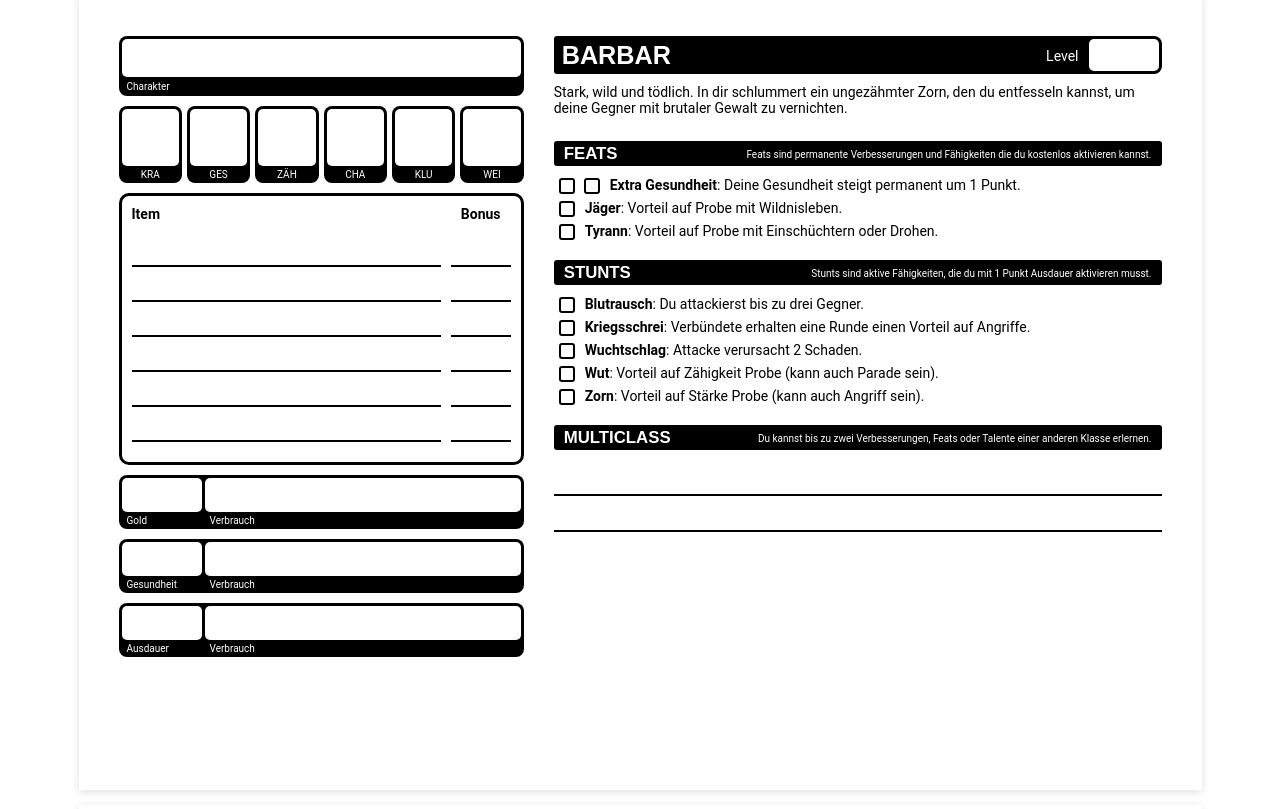
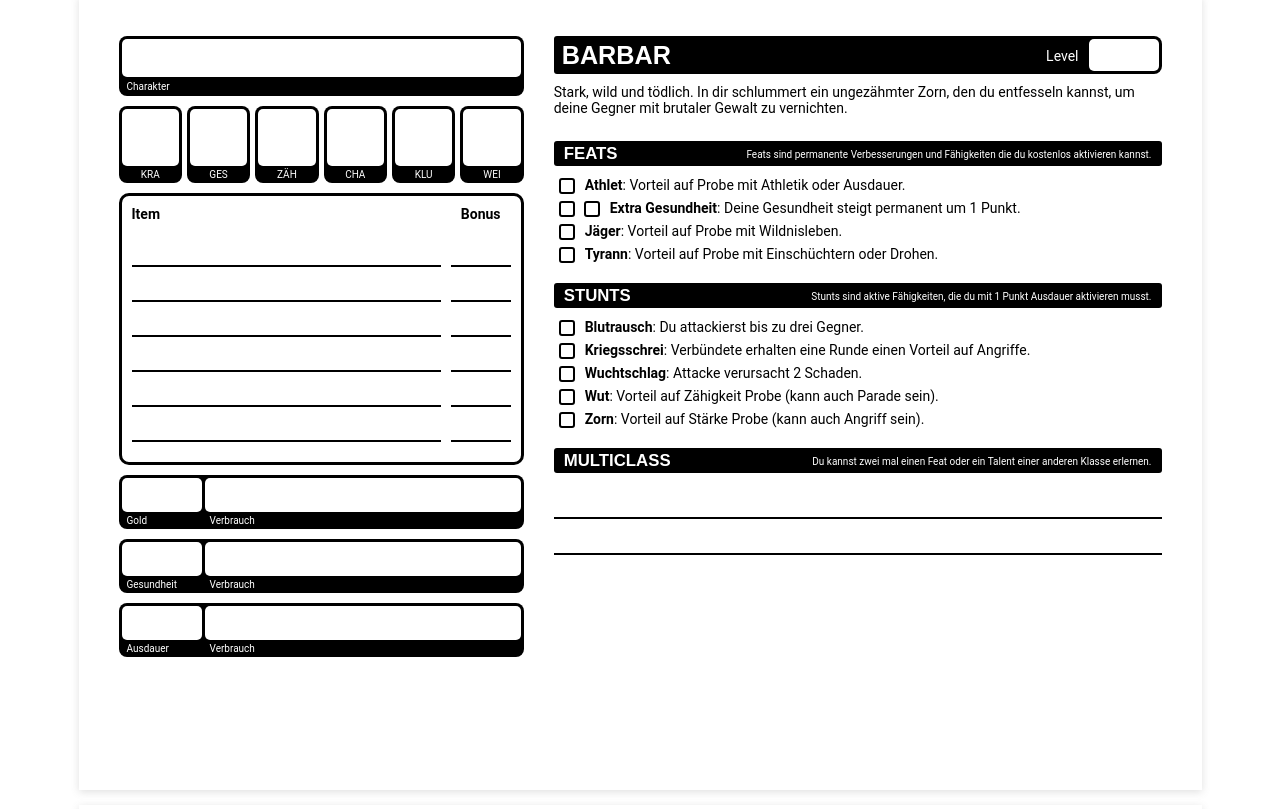
Before and after one commit to Paraldos/dungeoncrawl, a React (Vite) app: page / in a window 1280 px wide. Shown: the part 3325-4134 px from the top of the page. Built offline with nearby package versions, Linux system fonts and the light colour scheme.

Commit message:
Added Athlet skill to Barbarian

```diff
--- a/src/components/Playbook/Playbook.jsx
+++ b/src/components/Playbook/Playbook.jsx
@@ -46,7 +46,7 @@ const Playbook = ({ playbook }) => {
 
           <TalentHeader
             title="Multiclass"
-            description="Du kannst bis zu zwei Verbesserungen, Feats oder Talente einer anderen Klasse erlernen."
+            description="Du kannst zwei mal einen Feat oder ein Talent einer anderen Klasse erlernen."
           />
           <Multiclass />
         </div>
--- a/src/components/playbooks/data/Descriptions.js
+++ b/src/components/playbooks/data/Descriptions.js
@@ -5,6 +5,7 @@ const descriptions = {
   genius: "Du zauberst mit KLU.",
   wizzard_tricks:
     "Vollführ einen kleinen Zaubertrick (z.B. eine Tür mit Telekinese öffnen oder eine Pfeife mit einem Fingerschnippen entzünden).",
+
   banish: "Du beendest einen Zauber, den du sehen kannst.",
   barrier: "Du erschaffst eine undurchdringliche magische Wand (max. 3m²).",
   message:
--- a/src/components/playbooks/data/_Barbarian.js
+++ b/src/components/playbooks/data/_Barbarian.js
@@ -6,6 +6,7 @@ const Barbarian = new Playbook(
   "Barbar",
   "Stark, wild und tödlich. In dir schlummert ein ungezähmter Zorn, den du entfesseln kannst, um deine Gegner mit brutaler Gewalt zu vernichten.",
   [
+    new Talent("Athlet", descriptions.skill(["Athletik", "Ausdauer"])),
     new Talent("Extra Gesundheit", descriptions.extraHealth, [false, false]),
     new Talent("Jäger", descriptions.skill(["Wildnisleben"])),
     new Talent("Tyrann", descriptions.skill(["Einschüchtern", "Drohen"])),
```
